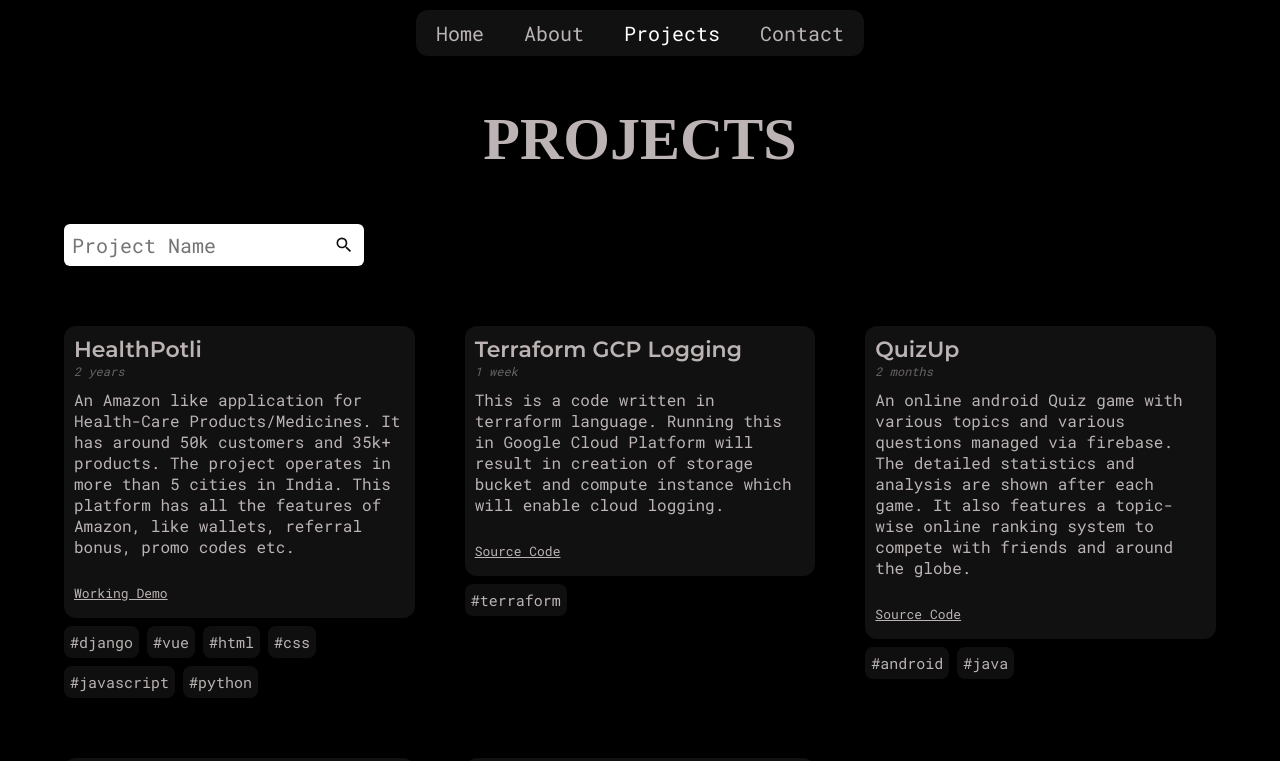
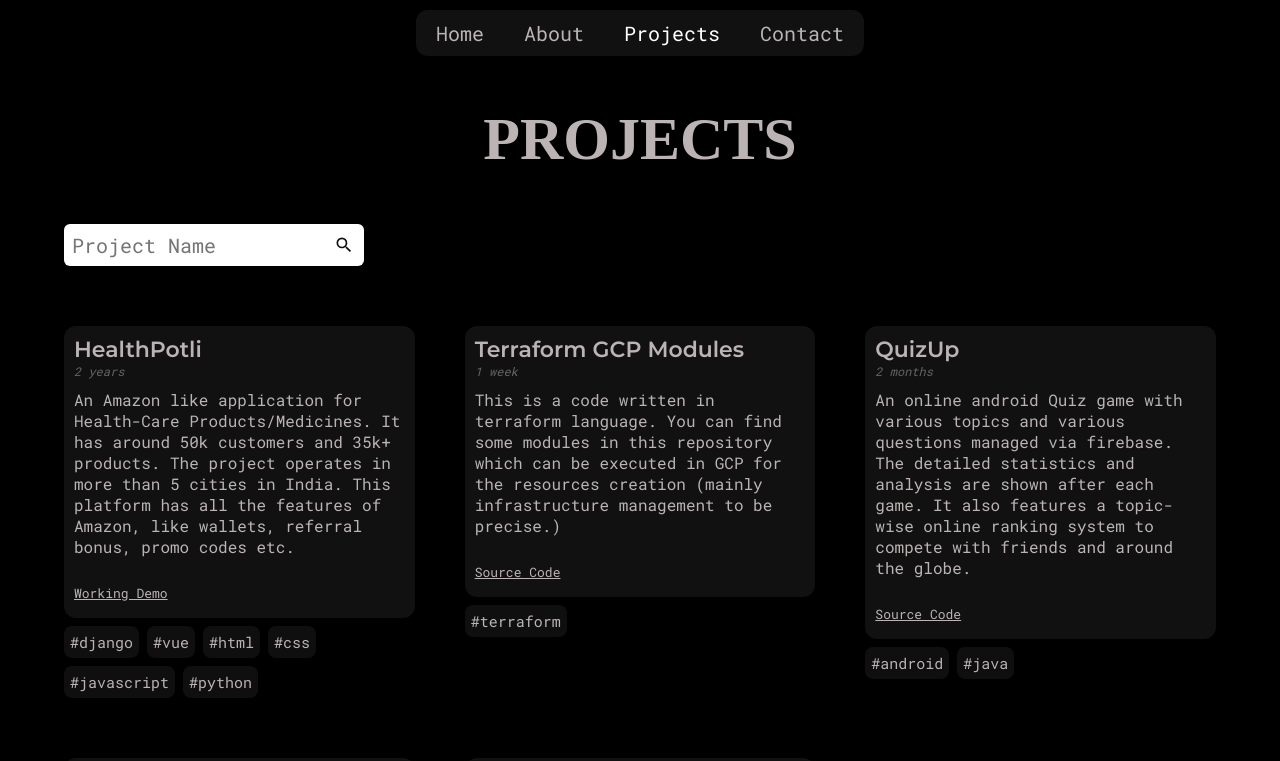
Before and after one commit to singhgautam7/GRS-portfolio-v1, a React (Create React App) app: page /projects in a window 1280 px wide. Shown: the top 761 px of the page. Built offline with nearby package versions, Linux system fonts and the light colour scheme; a web font is replaced by a local one.

Commit message:
changed a project's data with new link and description

```diff
--- a/src/assets/data/projects.js
+++ b/src/assets/data/projects.js
@@ -22,13 +22,13 @@ const projects = [
   },
   {
     id: uuidv4(),
-    name: 'Terraform GCP Logging',
+    name: 'Terraform GCP Modules',
     desc:
-      'This is a code written in terraform language. Running this in Google Cloud Platform will result in creation of storage bucket and compute instance which will enable cloud logging.',
+      'This is a code written in terraform language. You can find some modules in this repository which can be executed in GCP for the resources creation (mainly infrastructure management to be precise.)',
     tags: ['Personal'],
     langs: [keys.KeyTerraform],
     duration: '1 week',
-    repository: 'https://github.com/singhgautam7/terraform-gcp-logging',
+    repository: 'https://github.com/singhgautam7/terraform-gcp',
     live: '',
   },
   {
```
